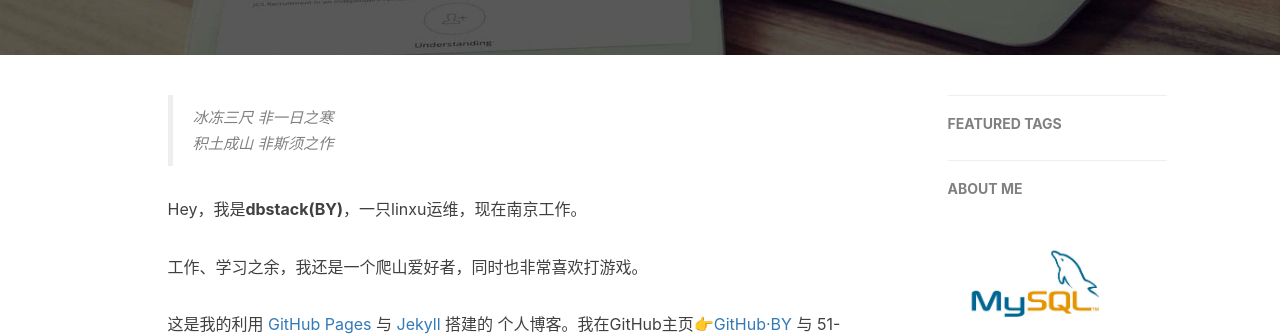
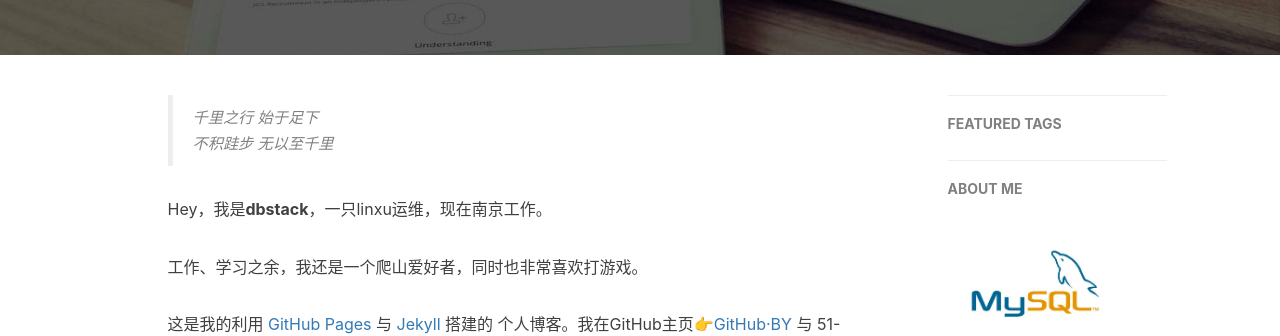
Before and after one commit to weiyanwei412/weiyanwei412.github.io, a Jekyll site: the page built from about.html, in a window 1280 px wide. Shown: the part 363-699 px from the top of the page. Built offline with Jekyll 4.4.1, drawn with Linux system fonts in a browser that asks for light colours; nearby versions of some CDN libraries; comment, search, counter and statistics services are not loaded.

Commit message:
Update about.html

```diff
--- a/about.html
+++ b/about.html
@@ -15,10 +15,10 @@ header-img: "img/post-bg-rwd.jpg"
 <div class="zh post-container">
 
     <!--copied from markdown -->
-    <blockquote><p>冰冻三尺 非一日之寒<br>
-    积土成山 非斯须之作</p></blockquote>
+    <blockquote><p>千里之行 始于足下<br>
+    不积跬步 无以至千里</p></blockquote>
 
-    <p>Hey，我是<strong>dbstack(BY)</strong>，一只linxu运维，现在南京工作。</p>
+    <p>Hey，我是<strong>dbstack</strong>，一只linxu运维，现在南京工作。</p>
 
     <p>工作、学习之余，我还是一个爬山爱好者，同时也非常喜欢打游戏。</p>
 
@@ -43,7 +43,7 @@ header-img: "img/post-bg-rwd.jpg"
 
     <p>Hi, I am <strong>Baiying Qiu</strong>，you can call me <strong>BY</strong>. I am an iOS software engineer and currently working in Xiamen</p>
 
-    <p>This is my personal blog, through making Github Pages and Jekyll.My GitHub  👉 <a href="http://github.com/qweiyanwei412">Github·BY</a>.</p>
+    <p>This is my personal blog, through making Github Pages and Jekyll.My GitHub  👉 <a href="http://github.com/weiyanwei412">Github·BY</a>.</p>
 
     <p>I am a sports enthusiast, I like fitness, running and boxing.</p>
 
```
